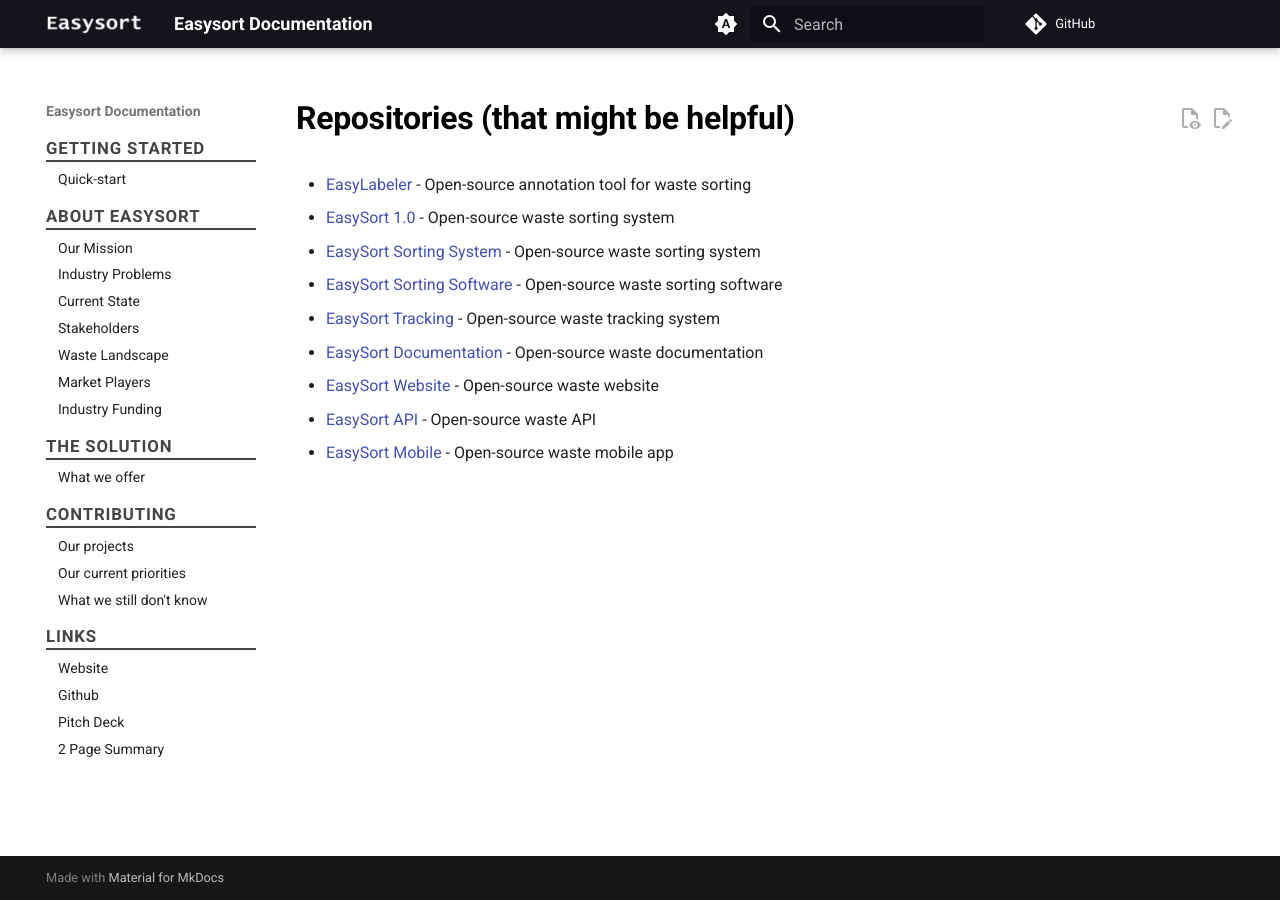
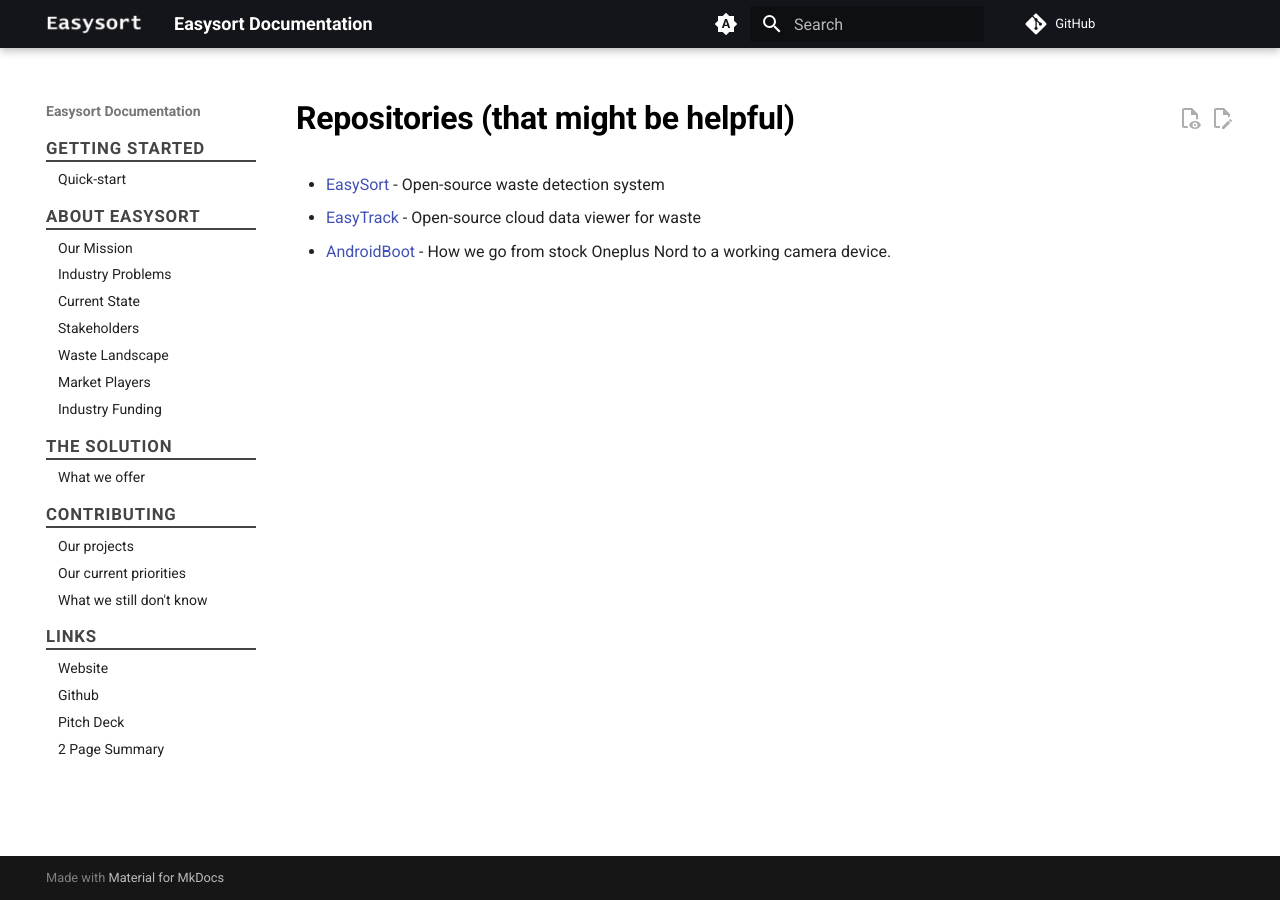
Before and after one commit to Easysort/Easysort, an MkDocs documentation site: the page built from docs/products/repositories.md, in a window 1280 px wide. Built offline with MkDocs 1.6.1 and Material for MkDocs 9.7.7, drawn with Linux system fonts in a browser that asks for light colours; comment, search, counter and statistics services are not loaded.

Commit message:
update repos list

```diff
--- a/docs/products/repositories.md
+++ b/docs/products/repositories.md
@@ -1,11 +1,5 @@
 # Repositories (that might be helpful)
 
-- [EasyLabeler](https://github.com/EasySort/easylabeler) - Open-source annotation tool for waste sorting
-- [EasySort 1.0](https://github.com/EasySort/easysort-1.0) - Open-source waste sorting system
-- [EasySort Sorting System](https://github.com/EasySort/easysort-sorting-system) - Open-source waste sorting system
-- [EasySort Sorting Software](https://github.com/EasySort/easysort-sorting-software) - Open-source waste sorting software
-- [EasySort Tracking](https://github.com/EasySort/easysort-tracking) - Open-source waste tracking system
-- [EasySort Documentation](https://github.com/EasySort/easysort-documentation) - Open-source waste documentation
-- [EasySort Website](https://github.com/EasySort/easysort-website) - Open-source waste website
-- [EasySort API](https://github.com/EasySort/easysort-api) - Open-source waste API
-- [EasySort Mobile](https://github.com/EasySort/easysort-mobile) - Open-source waste mobile app
+- [EasySort](https://github.com/EasySort/easysort) - Open-source waste detection system
+- [EasyTrack](https://github.com/EasySort/easytrack) - Open-source cloud data viewer for waste
+- [AndroidBoot](https://github.com/EasySort/AndroidBoot) - How we go from stock Oneplus Nord to a working camera device.
```
